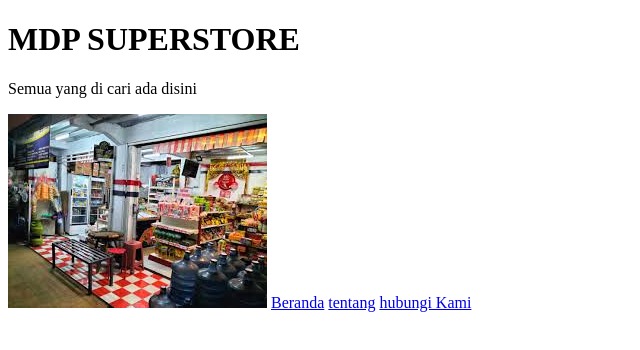
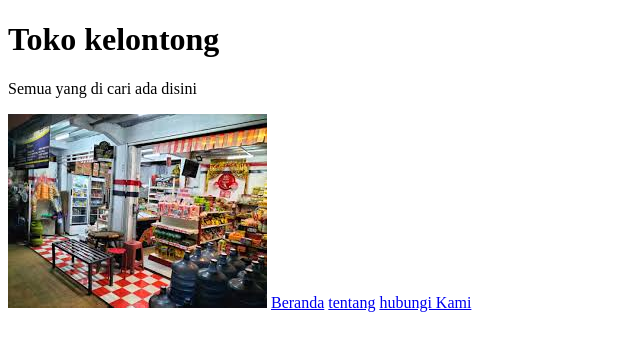
Before and after one commit to mdarmalopi2327240123-create/Si4c-paw1, a plain HTML site: page index.html in a window 1280 px wide. Shown: the whole page, without its empty margins (0-640 px from the left). Drawn offline with Linux system fonts and the light colour scheme.

Commit message:
Update index.html

```diff
--- a/index.html
+++ b/index.html
@@ -6,7 +6,7 @@
     <title>Document</title>
 </head>
 <body>
-    <h1>MDP SUPERSTORE </h1>
+    <h1>Toko kelontong </h1>
     <p>Semua yang di cari ada disini</p>
     <img src="images/download.jpg" alt="">
 
```
